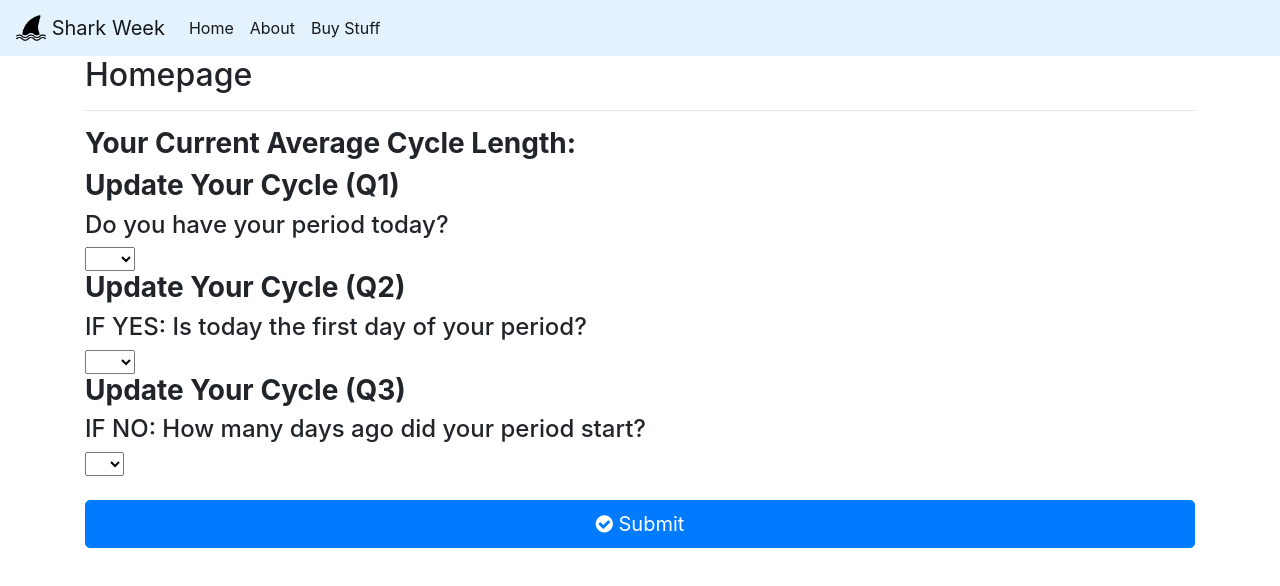
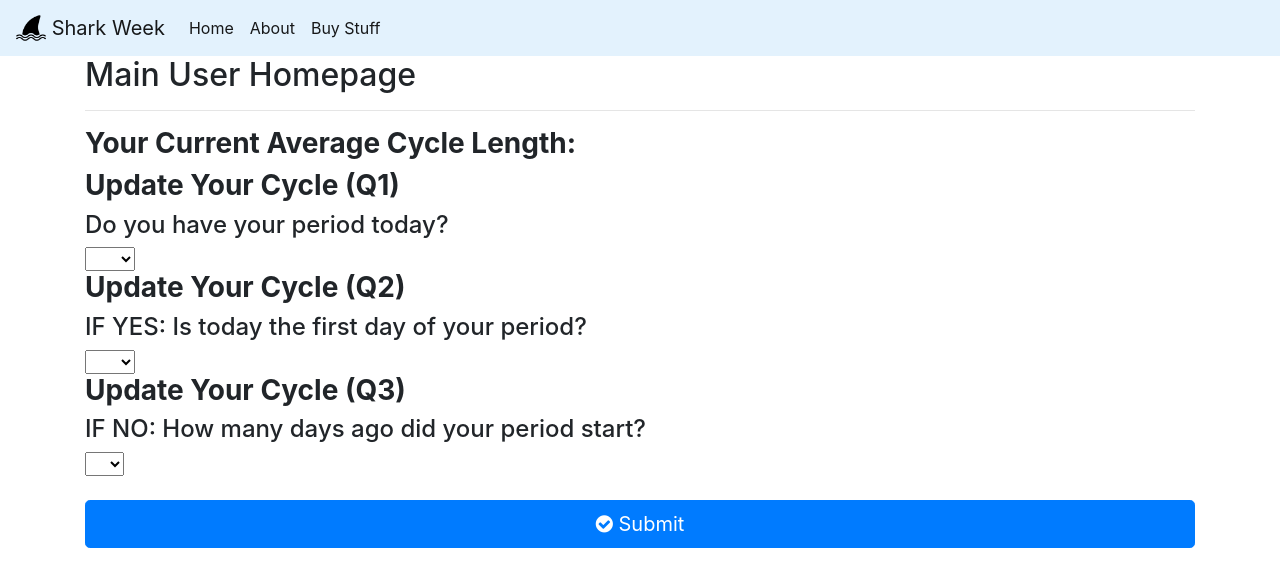
Before and after one commit to WillHof/sharkweek, a website: page public/home.html in a window 1280 px wide. Drawn offline with nearby package versions, Linux system fonts and the light colour scheme.

Commit message:
Main User Homepage first draft

```diff
--- a/public/home.html
+++ b/public/home.html
@@ -38,12 +38,14 @@
     </nav>
 
     <div class="container">
-        <h2>Homepage</h2>
+        <h2>Main User Homepage</h2>
         <hr>
 
         <h3><strong>Your Current Average Cycle Length:</strong></h3>
         <!-- WILL, LETS TARGET THIS TO DISPLAY EACH USER'S AVERAGE CYCLE LENGTH FROM THE DB -->
 
+
+        <!-- IF BELOW QUESTIONS HAVE ALREADY BEEN COMPLETED THAT DAY BY USER, HIDE BELOW -->
         <h3><strong>Update Your Cycle (Q1)</strong></h3>
         <h4>Do you have your period today?</h4>
         <select class="chosen-select" id="q1">
@@ -83,7 +85,6 @@
         <button type="submit" class="btn btn-primary btn-lg btn-block" id="submitUpdate"><i class="fa fa-check-circle"
                 aria-hidden="true"></i>
             Submit</button>
-
 
     </div>
 
```
